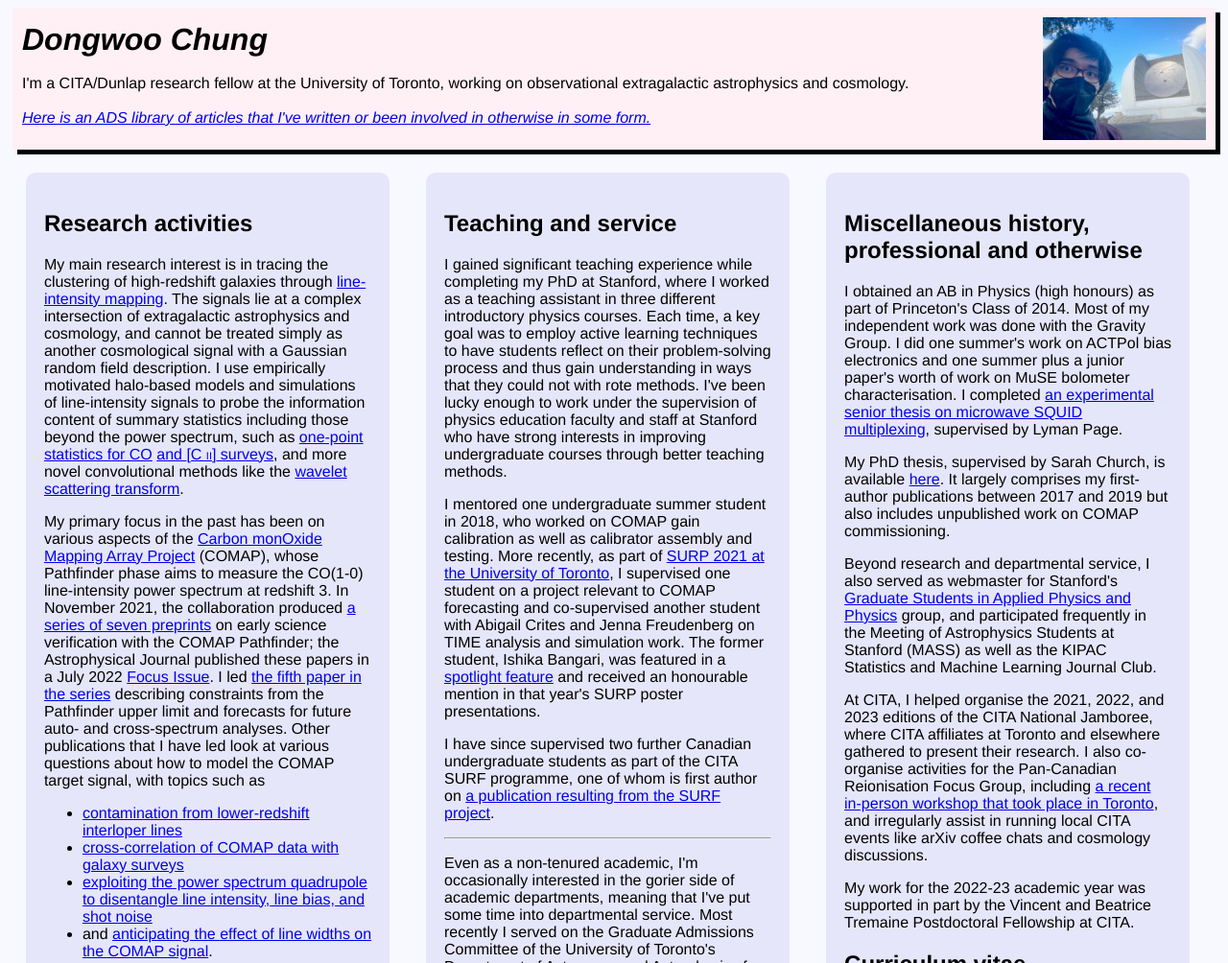
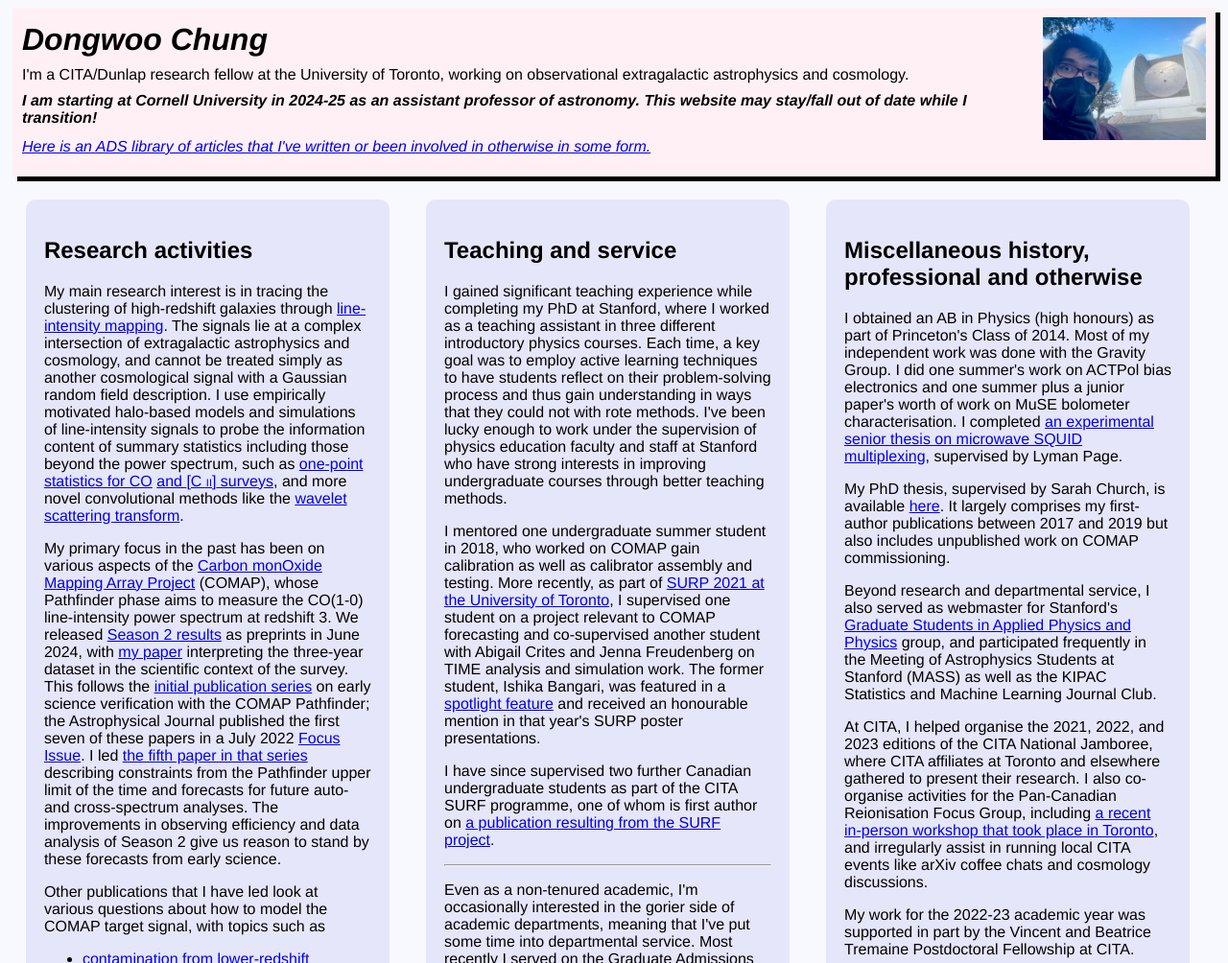
Before and after one commit to dongwooc/dongwooc.github.io, a plain HTML site: page index.html in a window 1280 px wide. Shown: the top 1004 px of the page at 96% size. Drawn offline with Linux system fonts and the light colour scheme.

Commit message:
updated CV and page with new/accepted publications, upcoming job change

```diff
--- a/index.html
+++ b/index.html
@@ -5,16 +5,17 @@
 </head>
 <body style="font-family:helvetica,sans-serif; background-color:ghostwhite">
 <div class="headeroid"><div style="float:right; height:128px"><img src="dongwooc2022.jpg" style="max-width: 100%; max-height:100%" /></div><h1 style="margin: 5px 0;"><i>Dongwoo Chung</i></h1>
-<p style="margin: 18px 0;">I'm a CITA/Dunlap research fellow at the University of Toronto, working on observational extragalactic astrophysics and cosmology.</p>
+<p style="margin: 9px 0;">I'm a CITA/Dunlap research fellow at the University of Toronto, working on observational extragalactic astrophysics and cosmology.</p>
+<p style="margin: 9px 0;"><i><b>I am starting at Cornell University in 2024-25 as an assistant professor of astronomy. This website may stay/fall out of date while I transition!</b></i></p>
 <p style="margin: 12px 0;"><i><a href="https://ui.adsabs.harvard.edu/public-libraries/YfJB-BWFScajRvYSWXe3rA">Here is an ADS library of articles that I've written or been involved in otherwise in some form.</a></i></p>
 </div>
 <div>
 <div class="columnoid">
 <h2>Research activities</h2>
 <p>My main research interest is in tracing the clustering of high-redshift galaxies through <a href="https://arxiv.org/abs/1903.04496">line-intensity mapping</a>. The signals lie at a complex intersection of extragalactic astrophysics and cosmology, and cannot be treated simply as another cosmological signal with a Gaussian random field description. I use empirically motivated halo-based models and simulations of line-intensity signals to probe the information content of summary statistics including those beyond the power spectrum, such as <a href="https://arxiv.org/abs/2210.14890">one-point statistics for CO</a> <a href="https://arxiv.org/abs/2309.15733">and <span style="font-variant:small-caps">[C ii]</span> surveys</a>, and more novel convolutional methods like the <a href="https://arxiv.org/abs/2207.06383">wavelet scattering transform</a>.</p>
-<p>My primary focus in the past has been on various aspects of the <a href="http://comap.caltech.edu">Carbon monOxide Mapping Array Project</a> (COMAP), whose Pathfinder phase aims to measure the CO(1-0) line-intensity power spectrum at redshift 3. In November 2021, the collaboration produced <a href="https://ui.adsabs.harvard.edu/search/q=title%3A%22COMAP%20Early%20Science%22&sort=date%20asc%2C%20bibcode%20asc">a series of seven preprints</a> on early science verification with the COMAP Pathfinder; the Astrophysical Journal published these papers in a July 2022 <a href="https://iopscience.iop.org/journal/0004-637X/page/comap">Focus Issue</a>. I led <a href="https://arxiv.org/abs/2111.05931">the fifth paper in the series</a> describing constraints from the Pathfinder upper limit and forecasts for future auto- and cross-spectrum analyses.
+<p>My primary focus in the past has been on various aspects of the <a href="http://comap.caltech.edu">Carbon monOxide Mapping Array Project</a> (COMAP), whose Pathfinder phase aims to measure the CO(1-0) line-intensity power spectrum at redshift 3. We released <a href="https://ui.adsabs.harvard.edu/search/q=((COMAP%20Season%202)%20AND%20year%3A2024-2025)&sort=date%20desc%2C%20bibcode%20desc&p_=0">Season 2 results</a> as preprints in June 2024, with <a href="https://arxiv.org/abs/2406.07512">my paper</a> interpreting the three-year dataset in the scientific context of the survey. This follows the <a href="https://ui.adsabs.harvard.edu/search/q=title%3A%22COMAP%20Early%20Science%22&sort=date%20asc%2C%20bibcode%20asc">initial publication series</a> on early science verification with the COMAP Pathfinder; the Astrophysical Journal published the first seven of these papers in a July 2022 <a href="https://iopscience.iop.org/journal/0004-637X/page/comap">Focus Issue</a>. I led <a href="https://arxiv.org/abs/2111.05931">the fifth paper in that series</a> describing constraints from the Pathfinder upper limit of the time and forecasts for future auto- and cross-spectrum analyses. The improvements in observing efficiency and data analysis of Season 2 give us reason to stand by these forecasts from early science.</p>
 
-Other publications that I have led look at various questions about how to model the COMAP target signal, with topics such as
+<p>Other publications that I have led look at various questions about how to model the COMAP target signal, with topics such as
 <ul>
 <li><a href="https://arxiv.org/abs/1706.03005">contamination from lower-redshift interloper lines</a></li>
 <li><a href="https://arxiv.org/abs/1809.04550">cross-correlation of COMAP data with galaxy surveys</a></li>
```
Also changed, not shown: 1 other file.
